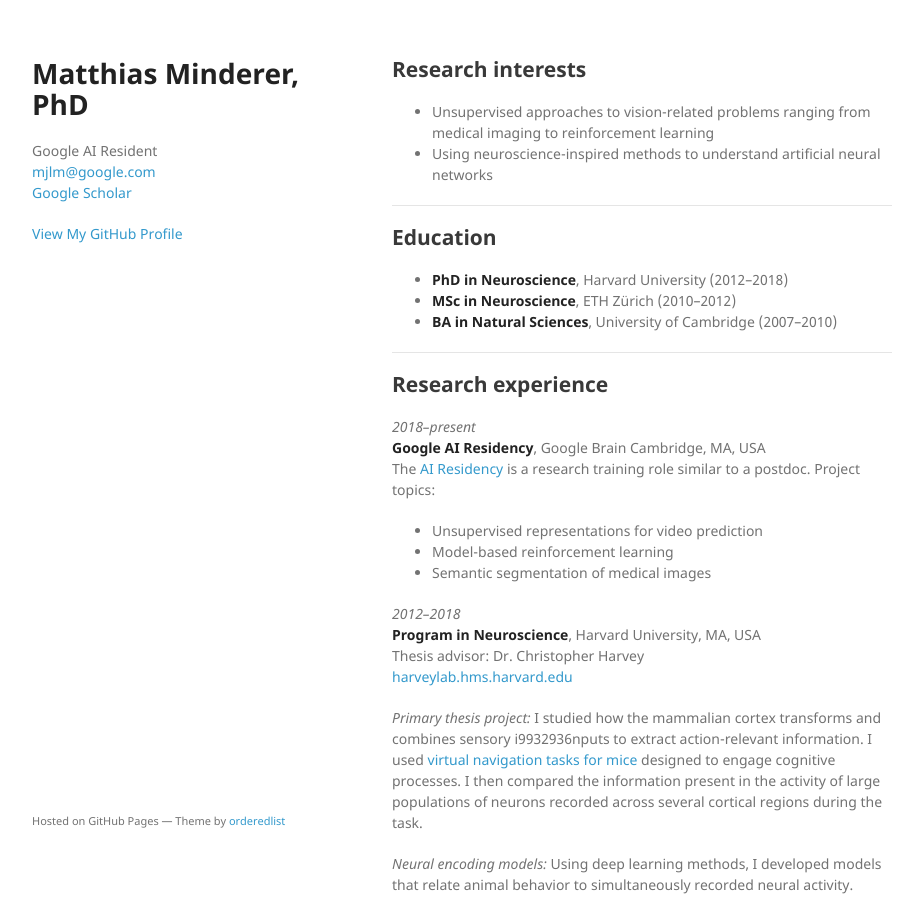
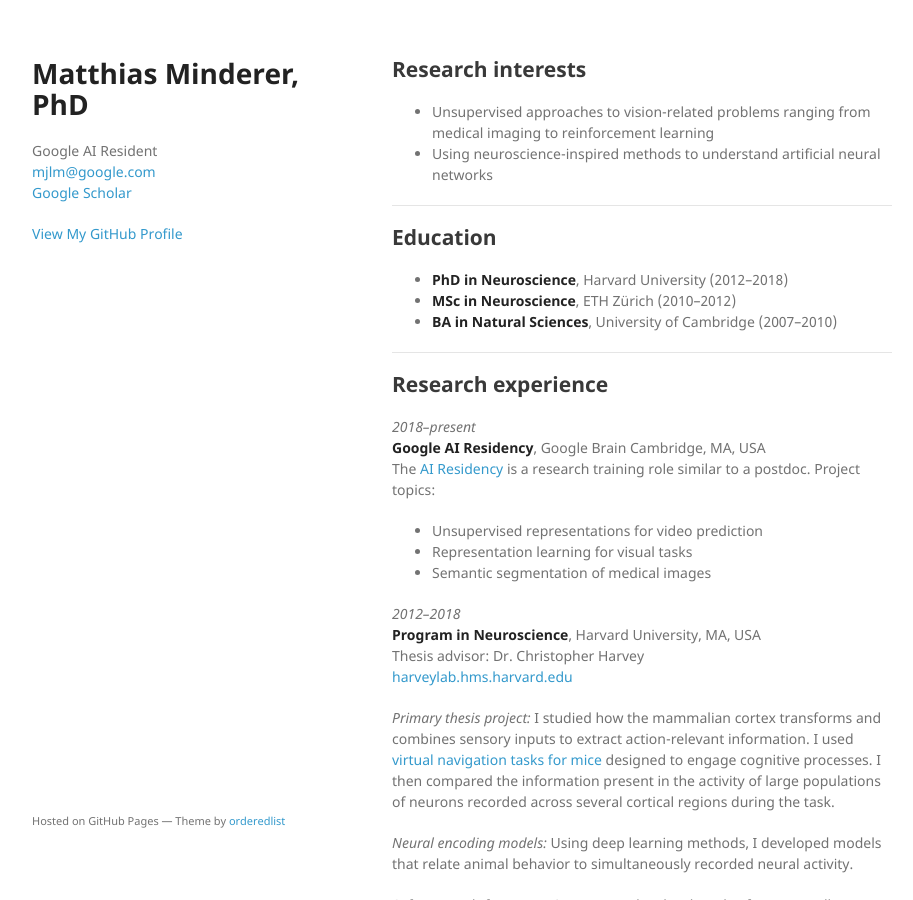
Before and after one commit to mjlm/mjlm.github.io, a Jekyll site: the page built from index.md, in a window 1280 px wide and 900 px high. Shown: the whole window, without its empty margins (178-1091 px from the left). Built offline with Jekyll 4.4.1, drawn with Linux system fonts in a browser that asks for light colours; our own code applies the rules of GitHub Pages for plain Markdown files.

Commit message:
Fix typo and research topics.

```diff
--- a/index.md
+++ b/index.md
@@ -22,7 +22,7 @@
 **Google AI Residency**, Google Brain Cambridge, MA, USA<br>
 The <a href="https://ai.google/research/join-us/ai-residency/" target="_blank">AI Residency</a> is a research training role similar to a postdoc. Project topics:
 * Unsupervised representations for video prediction
-* Model-based reinforcement learning
+* Representation learning for visual tasks
 * Semantic segmentation of medical images
 
 _2012--2018_<br>
@@ -30,7 +30,7 @@
 Thesis advisor: Dr. Christopher Harvey<br>
 <a href="http://harveylab.hms.harvard.edu/" target="_blank">harveylab.hms.harvard.edu</a>
 
-_Primary thesis project:_ I studied how the mammalian cortex transforms and combines sensory i9932936nputs to extract action-relevant information. I used <a href="http://harveylab.hms.harvard.edu/pdf/minderer2016.pdf" target="_blank">virtual navigation tasks for mice</a> designed to engage cognitive processes. I then compared the information present in the activity of large populations of neurons recorded across several cortical regions during the task.
+_Primary thesis project:_ I studied how the mammalian cortex transforms and combines sensory inputs to extract action-relevant information. I used <a href="http://harveylab.hms.harvard.edu/pdf/minderer2016.pdf" target="_blank">virtual navigation tasks for mice</a> designed to engage cognitive processes. I then compared the information present in the activity of large populations of neurons recorded across several cortical regions during the task.
 
 _Neural encoding models:_ Using deep learning methods, I developed models that relate animal behavior to simultaneously recorded neural activity.
 
```
